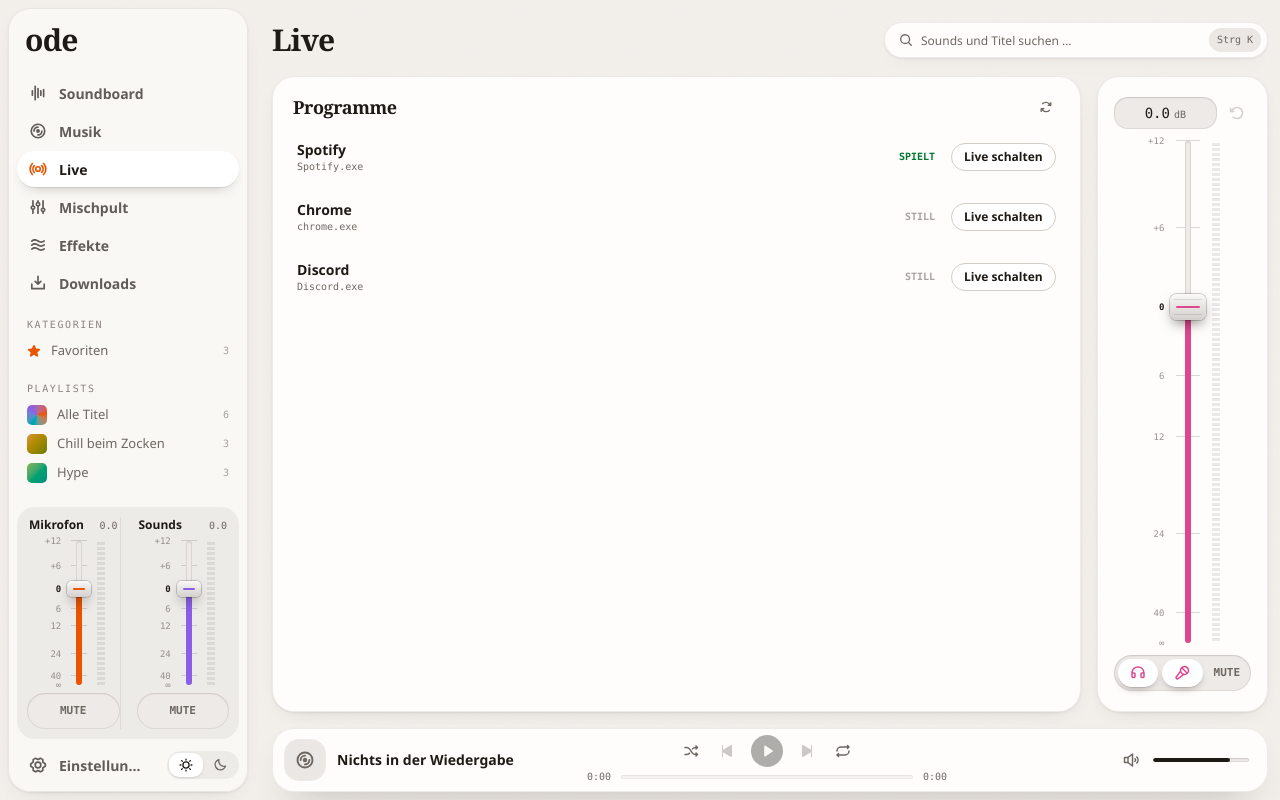
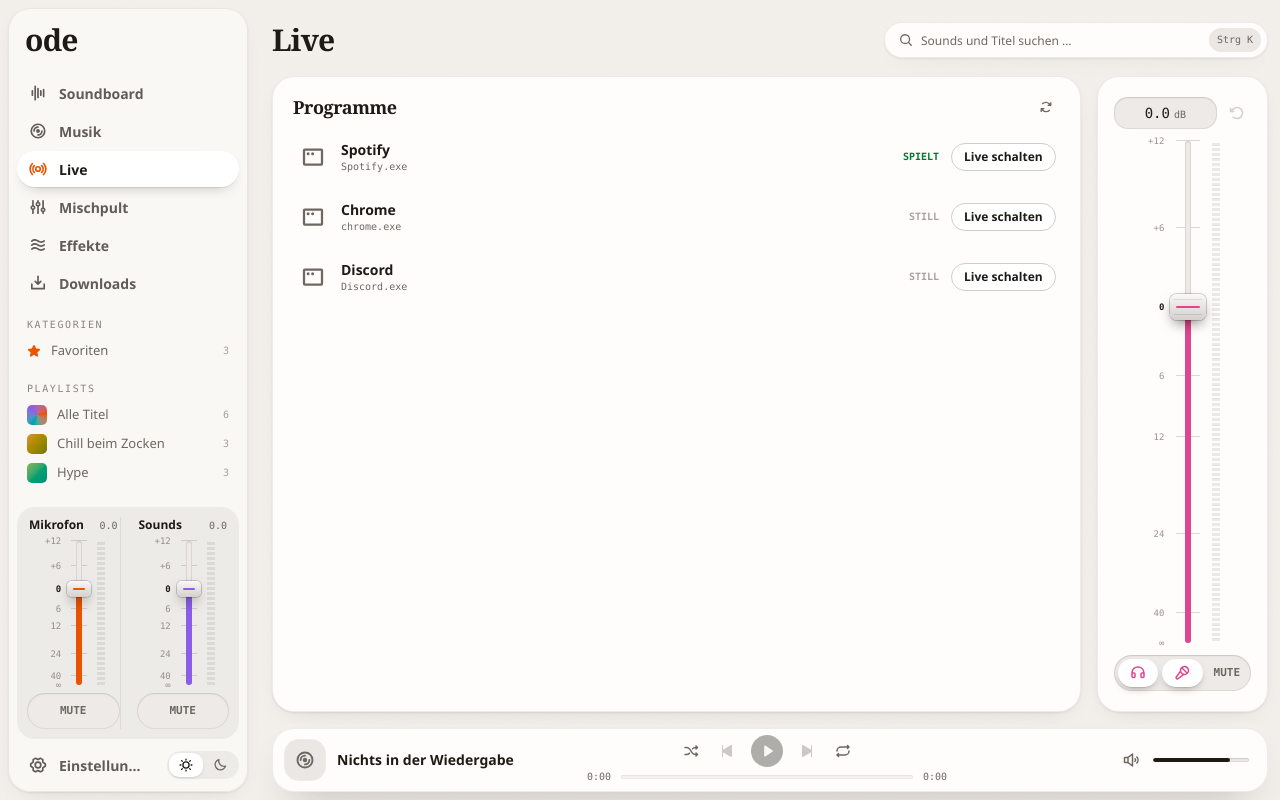
Before and after one commit to MosesCommitsFraud/Ode, a React (Vite) app: page / in a window 1280 px wide. Both pictures are taken after a click on the button "Live". Built offline with nearby package versions, Linux system fonts and the light colour scheme.

Commit message:
Live: Programm-Icons in der Liste und bei der aktiven Quelle

```diff
--- a/src/views/LiveView.tsx
+++ b/src/views/LiveView.tsx
@@ -1,4 +1,4 @@
-import { ArrowsClockwise, Broadcast } from "@phosphor-icons/react";
+import { AppWindow, ArrowsClockwise, Broadcast } from "@phosphor-icons/react";
 import { useEffect } from "react";
 import { PageChannel } from "~/components/mixer/PageChannel";
 import { Meter } from "~/components/mixer/Meter";
@@ -11,14 +11,27 @@ import { cn } from "~/lib/utils";
 /** Wie oft die Liste der Programme neu gelesen wird, damit „spielt“ stimmt. */
 const REFRESH_MS = 4000;
 
+/** Programm-Icon (32 px, transparent) oder ein neutraler Platzhalter. */
+function AppIcon({ source, size }: { source: AppSource; size: "sm" | "lg" }) {
+  const box = size === "lg" ? "size-12" : "size-8";
+  return source.icon ? (
+    <img src={source.icon} alt="" draggable={false} className={cn(box, "shrink-0 object-contain")} />
+  ) : (
+    <span className={cn(box, "flex shrink-0 items-center justify-center text-muted-foreground [&_svg]:size-6")}>
+      <AppWindow />
+    </span>
+  );
+}
+
 function SourceRow({ source, active }: { source: AppSource; active: boolean }) {
   return (
     <div
       className={cn(
-        "grid h-14 grid-cols-[minmax(0,1fr)_auto_auto] items-center gap-4 rounded-xl px-3 transition-colors",
+        "grid h-14 grid-cols-[2rem_minmax(0,1fr)_auto_auto] items-center gap-3 rounded-xl px-3 transition-colors",
         active ? "bg-[color-mix(in_oklch,var(--ch-live)_12%,transparent)]" : "hover:bg-accent",
       )}
     >
+      <AppIcon source={source} size="sm" />
       <div className="min-w-0">
         <div className="truncate text-sm font-semibold">{source.name}</div>
         <div className="truncate font-mono text-3xs text-muted-foreground">{source.exe}</div>
@@ -49,6 +62,7 @@ function ActiveSource({ source }: { source: AppSource }) {
   const muted = useStore((s) => s.channels.live.muted);
   return (
     <Card className="flex items-center gap-5 p-5 [--ch:var(--ch-live)]">
+      <AppIcon source={source} size="lg" />
       <div className="min-w-0 flex-1">
         <div className="font-mono text-3xs font-semibold tracking-[0.16em] text-[var(--ch-live)] uppercase">Live</div>
         <div className="mt-1 truncate font-display text-2xl font-semibold tracking-tight">{source.name}</div>
```
